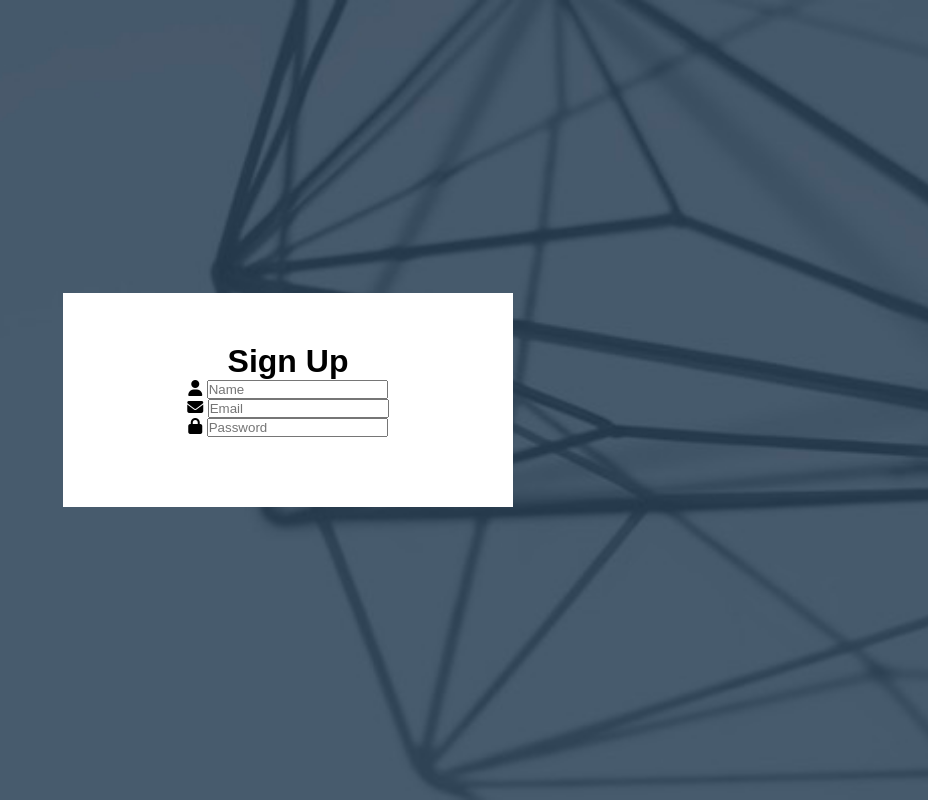
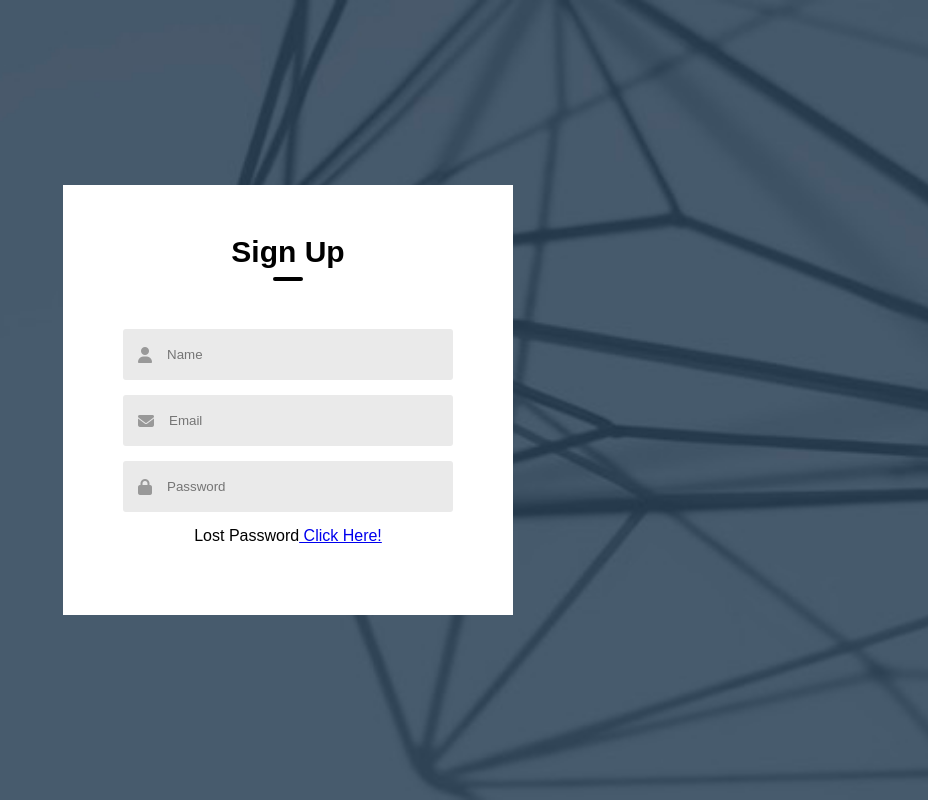
Before and after one commit to MohamadDibassy/Payment-App, a plain HTML site: page SIGNUP-LOGIN/index.html in a window 1280 px wide. Shown: the whole page, without its empty margins (352-1280 px from the left). Drawn offline with Linux system fonts and the light colour scheme.

Commit message:
feat: style input form; style input field

```diff
--- a/SIGNUP-LOGIN/index.html
+++ b/SIGNUP-LOGIN/index.html
@@ -27,7 +27,7 @@
                         <i class="fa-solid fa-lock"></i>
                         <input type="password" placeholder="Password">
                     </div>
-
+                    <p>Lost Password<a href="#"> Click Here!</a></p>
                 </div>
             </form>
         </div>
--- a/SIGNUP-LOGIN/style.css
+++ b/SIGNUP-LOGIN/style.css
@@ -24,3 +24,43 @@
     padding: 50px 60px 70px;
     text-align: center;
 }
+
+.form-box h1{
+    font-size: 30px;
+    margin-bottom: 60px;
+    color:#000000;
+    position: relative;
+}
+
+.form-box h1::after{
+    content: '';
+    width: 30px;
+    height:4px;
+    border-radius: 4px;
+    background: #000000;
+    position:absolute;
+    bottom: -12px;
+    left: 50%;
+    transform: translate(-50%);
+}
+
+.input-field{
+    background: #eaeaea;
+    margin: 15px 0;
+    border-radius: 3px;
+    display: flex;
+    align-items: center;
+}
+
+input{
+    width: 100%;
+    background: transparent;
+    border:0;
+    outline:0;
+    padding:18px 15px;
+}
+
+.input-field i{
+    margin-left: 15px;
+    color: #999;
+}
```
Also changed, not shown: 2 other files.
